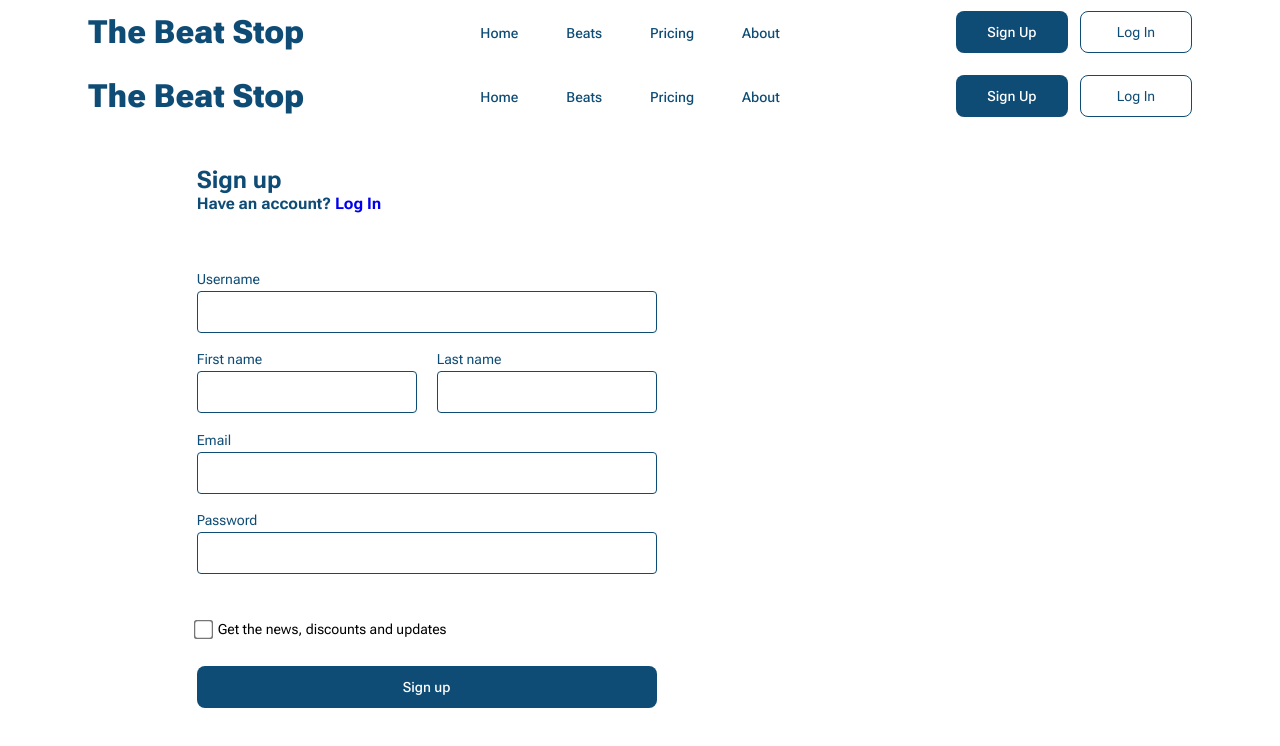
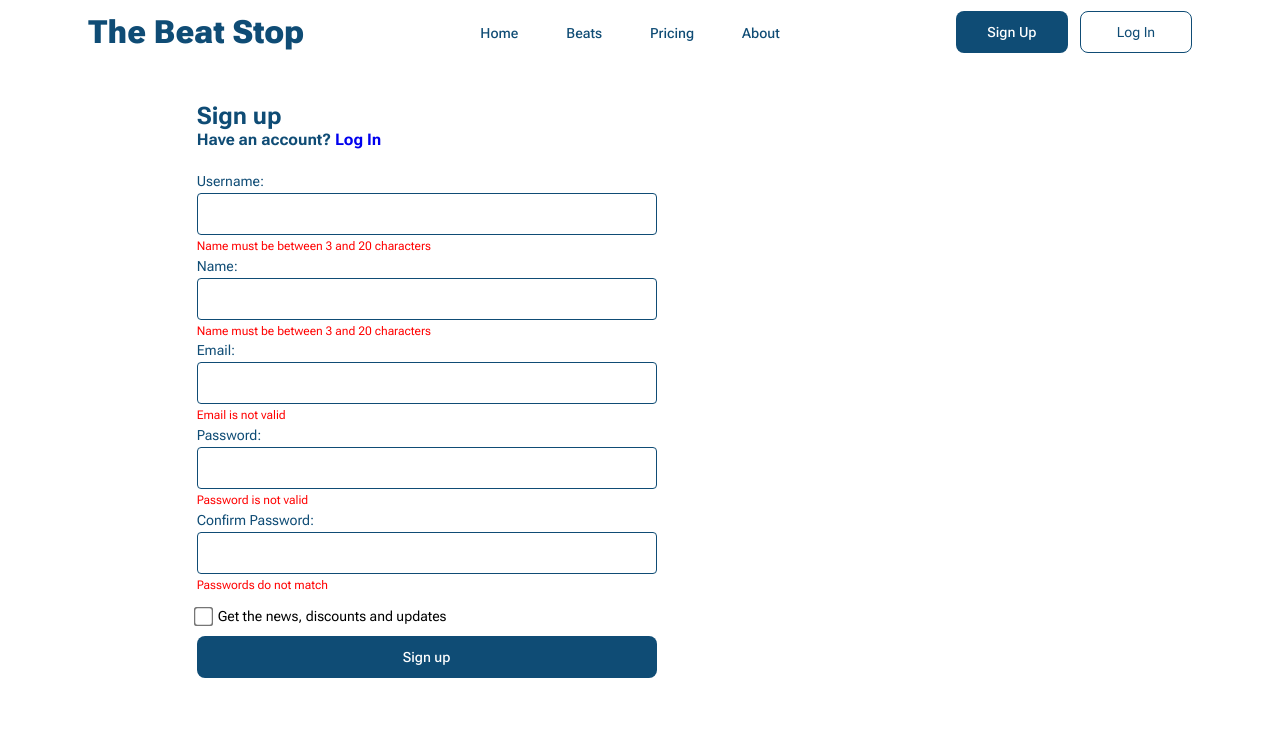
Before and after one commit to lawuysal/the-beat-stop, a React (Vite) app: page /signup/1 in a window 1280 px wide. Shown: the top 746 px of the page. Built offline with nearby package versions, Linux system fonts and the light colour scheme.

Commit message:
Signup page's states has renewed.

```diff
--- a/src/pages/SignupPage.jsx
+++ b/src/pages/SignupPage.jsx
@@ -2,140 +2,204 @@ import NavBar from "../components/NavBar";
 import "./../pages/SignupPage.css";
 import Button from "../components/Button";
 import InputBox from "../components/InputBox";
-import { useState } from "react";
+import { useState, useReducer, useEffect } from "react";
 import { useParams } from "react-router-dom";
 import validator from "validator";
 import { serverURLs } from "../util/constans";
 
-// {
-//   "username": "jane_smith",
-//   "name": "Jane Smith",
-//   "email": "jane.smith@example.com",
-//   "password": "password456",
-//   "role": "admin",
-//   "photo": "images/avatar-002.jpg",
-//   "description": "none",
-//   "age": "25",
-//   "gender": "female",
-//   "membership": "premium",
-//   "lastMonthSale": false
-// }
-
 const SignupPage = () => {
-  const [username, setUsername] = useState("");
-  const [isValidUsername, setIsValidUsername] = useState(true);
-  const [firstName, setFirstName] = useState("");
-  const [lastName, setLastName] = useState("");
-  const [isValidName, setIsValidName] = useState(true);
-  const [email, setEmail] = useState("");
-  const [isValidEmail, setIsValidEmail] = useState(true);
-  const [password, setPassword] = useState("");
-  const [isValidPassword, setIsValidPassword] = useState(true);
-  const { membership } = useParams();
-
-  async function handleSubmit(e) {
-    try {
-      e.preventDefault;
-
-      checkValidation();
-
-      if (!isValidUsername) {
-        throw new Error("Username is not valid.");
-      }
-      if (!isValidEmail) {
-        throw new Error("Email is not valid.");
-      }
-      if (!isValidPassword) {
-        throw new Error("Password is not valid.");
-      }
-      if (!isValidName) {
-        throw new Error("Name is not valid.");
-      }
-
-      const postBody = {
-        username: username,
-        name: `${firstName} ${lastName}`,
-        email: email,
-        password: password,
-        membership: membership,
+  const initialDataState = {
+    username: "",
+    name: "",
+    email: "",
+    password: "",
+    passwordConfirm: "",
+    membership: "free",
+    mailList: false,
   };
 
-      const res = await fetch(`${serverURLs.USERS}`, {
-        method: "post",
-        headers: {
-          "Content-Type": "application/json",
+  const initialValidationState = {
+    username: {
+      isValid: false,
+      message: "Name must be between 3 and 20 characters",
     },
-        body: JSON.stringify(postBody),
-      });
+    name: {
+      isValid: false,
+      message: "Name must be between 3 and 20 characters",
+    },
+    email: { isValid: false, message: "Email is not valid" },
+    password: { isValid: false, message: "Password is not valid" },
+    passwordConfirm: { isValid: false, message: "Passwords do not match" },
+    membership: { isValid: true, message: "" },
+    mailList: { isValid: true, message: "" },
+  };
 
-      const data = await res.json();
-      console.log(data);
-    } catch (err) {
-      //alert(err.message);
-      console.log(err);
+  const [emailExists, setEmailExists] = useState(false);
+  const [usernameExists, setUsernameExists] = useState(false);
+  const [dataState, dataDispatch] = useReducer(dataReducer, initialDataState);
+  const [validationState, validationDispatch] = useReducer(
+    validationReducer,
+    initialValidationState
+  );
+
+  function dataReducer(state, action) {
+    switch (action.type) {
+      case "username":
+        return { ...state, username: action.value };
+      case "name":
+        return { ...state, name: action.value };
+      case "email":
+        return { ...state, email: action.value };
+      case "password":
+        return { ...state, password: action.value };
+      case "passwordConfirm":
+        return { ...state, passwordConfirm: action.value };
+      case "membership":
+        return { ...state, membership: action.value };
+      case "mailList":
+        return { ...state, mailList: action.value };
+      default:
+        return state;
     }
   }
 
-  async function checkValidation() {
-    setIsValidEmail(false);
-    setIsValidName(false);
-    setIsValidPassword(false);
-    setIsValidUsername(false);
-    try {
-      // Checks if the username is short, long or dublicate
-      if (username.length > 3 && username.length < 16) {
-        const usernameRes = await fetch(
-          `${serverURLs.USERS}/?username=${username}`
-        );
-
-        const usernameData = await usernameRes.json();
-        console.log(usernameData.data.users.length > 0);
-
-        if (usernameData.data.users.length > 0) {
-          setIsValidUsername(false);
-        } else {
-          setIsValidUsername(true);
+  function validationReducer(state, action) {
+    switch (action.type) {
+      case "username":
+        return {
+          ...state,
+          username: {
+            isValid: validator.isLength(action.value, { min: 3, max: 20 }),
+          },
+        };
+      case "username-dublicate":
+        return {
+          ...state,
+          username: {
+            isValid: action.value,
+          },
+        };
+      case "name":
+        return {
+          ...state,
+          name: {
+            isValid: validator.isLength(action.value, { min: 3, max: 20 }),
+          },
+        };
+      case "email":
+        return {
+          ...state,
+          email: {
+            isValid: validator.isEmail(action.value),
+          },
+        };
+      case "email-dublicate":
+        return {
+          ...state,
+          email: {
+            isValid: action.value,
+          },
+        };
+      case "password":
+        return {
+          ...state,
+          password: {
+            isValid: validator.isLength(action.value, { min: 8, max: 20 }),
+          },
+        };
+      case "passwordConfirm":
+        return {
+          ...state,
+          passwordConfirm: {
+            isValid: action.value === dataState.password,
+          },
+        };
+      case "membership":
+        return { ...state, membership: { isValid: true } };
+      case "mailList":
+        return {
+          ...state,
+          mailList: {
+            isValid: action.value === true || action.value === false,
+          },
+        };
+      default:
+        return state;
     }
-        console.log(isValidUsername);
   }
 
-      // Checks if the email is valid
-      if (email.length >= 12) {
-        const emailRes = await fetch(`${serverURLs.USERS}/?username=${email}`);
-        const emailData = await emailRes.json();
-        if (emailData.data.users.length > 0) {
-          setIsValidEmail(false);
-        } else if (validator.isEmail()) {
-          setIsValidEmail(true);
+  function handleUsername(value) {
+    validationDispatch({ type: "username", value: value });
+    dataDispatch({ type: "username", value: value });
+  }
+  function handleName(value) {
+    validationDispatch({ type: "name", value: value });
+    dataDispatch({ type: "name", value: value });
+  }
+  function handleEmail(value) {
+    validationDispatch({ type: "email", value: value });
+    dataDispatch({ type: "email", value: value });
+  }
+  function handlePassword(value) {
+    validationDispatch({ type: "password", value: value });
+    dataDispatch({ type: "password", value: value });
+  }
+  function handlePasswordConfirm(value) {
+    validationDispatch({ type: "passwordConfirm", value: value });
+    dataDispatch({ type: "passwordConfirm", value: value });
+  }
+  function handleMembership(value) {
+    validationDispatch({ type: "membership", value: value });
+    dataDispatch({ type: "membership", value: value });
+  }
+  function handleMailList(value) {
+    validationDispatch({ type: "mailList", value: value });
+    dataDispatch({ type: "mailList", value: value });
   }
 
-        console.log(isValidEmail);
+  async function handleDublicateEmail() {
+    const res = await fetch(
+      `${serverURLs.USERS_CHECK_EMAIL}/${dataState.email}`
+    );
+    const data = await res.json();
+    console.log(data.exists, "email");
+    setEmailExists(data.exists);
   }
 
-      if (validator.isStrongPassword()) {
-        setIsValidPassword(true);
-      } else {
-        setIsValidPassword(false);
+  async function handleDublicateUsername() {
+    const res = await fetch(
+      `${serverURLs.USERS_CHECK_USERNAME}/${dataState.username}`
+    );
+    const data = await res.json();
+    console.log(data.exists, "username");
+    setUsernameExists(data.exists);
   }
 
-      if (
-        firstName.length > 2 &&
-        firstName.length < 25 &&
-        lastName.length > 2 &&
-        lastName.length < 25
-      ) {
-        setIsValidName(true);
-      } else {
-        setIsValidName(false);
+  async function handleSignup() {
+    await handleDublicateEmail();
+    await handleDublicateUsername();
+
+    validationDispatch({ type: "username", value: dataState.username });
+    validationDispatch({ type: "name", value: dataState.name });
+    validationDispatch({ type: "email", value: dataState.email });
+    validationDispatch({ type: "password", value: dataState.password });
+    validationDispatch({
+      type: "passwordConfirm",
+      value: dataState.passwordConfirm,
+    });
+
+    console.log(usernameExists, emailExists);
+
+    if (usernameExists) {
+      validationDispatch({ type: "username-dublicate", value: false });
     }
-    } catch (err) {
-      console.log(err);
+    if (emailExists) {
+      validationDispatch({ type: "email-dublicate", value: false });
     }
   }
 
   return (
     <>
-      <NavBar></NavBar>
       <br />
       <br />
       <div className="signup-wrapper">
@@ -148,77 +212,50 @@ const SignupPage = () => {
               </h4>
             </div>
             <div className="forms">
-              <InputBox type="text" callback={setUsername}>
-                Username
+              <InputBox
+                type="text"
+                callback={handleUsername}
+                error={validationState.username}
+              >
+                Username:
               </InputBox>
-              {isValidUsername ? (
-                <div></div>
-              ) : (
-                <>
-                  <p className="error-text">⛔ Username is not valid.</p>
-                  <br />
-                </>
-              )}
-              <div className="name">
-                <InputBox type="text" callback={setFirstName}>
-                  First name
+              <InputBox
+                type="text"
+                callback={handleName}
+                error={validationState.name}
+              >
+                Name:
               </InputBox>
-                <InputBox type="text" callback={setLastName}>
-                  Last name
+              <InputBox
+                type="email"
+                callback={handleEmail}
+                error={validationState.email}
+              >
+                Email:
               </InputBox>
-              </div>
-              {isValidName ? (
-                <div></div>
-              ) : (
-                <>
-                  <p className="error-text">⛔ Name is not valid.</p>
-                  <br />
-                </>
-              )}
-              <>
-                <InputBox type="email" callback={setEmail}>
-                  Email
+              <InputBox
+                type="password"
+                callback={handlePassword}
+                error={validationState.password}
+              >
+                Password:
               </InputBox>
-                {isValidEmail ? (
-                  <div></div>
-                ) : (
-                  <>
-                    <p className="error-text">⛔ Email is not valid.</p>
-                    <br />
-                  </>
-                )}
-              </>
-              <>
-                <InputBox type="password" callback={setPassword}>
-                  Password
+              <InputBox
+                type="password"
+                callback={handlePasswordConfirm}
+                error={validationState.passwordConfirm}
+              >
+                Confirm Password:
               </InputBox>
-                {isValidPassword ? (
-                  <div></div>
-                ) : (
-                  <>
-                    <p className="error-text">⛔ Password is not valid.</p>
-                    <br />
-                  </>
-                )}
-              </>
             </div>
             <div className="checkbox-wrapper">
               <input type="checkbox" name="get-emails" id="chk-1" />
               <p>Get the news, discounts and updates</p>
             </div>
-            <Button type="normal-button" submit={handleSubmit}>
+            <Button type="normal-button" submit={handleSignup}>
               Sign up
             </Button>
           </div>
-          {/* <div className="signup-google">
-            <div className="heading">
-              <h2>Sign up</h2>
-              <h4>
-                Have an account? <a href="#">Log In</a>
-              </h4>
-            </div>
-            <Button type="outlined-button">Continue with Google</Button>
-          </div> */}
         </div>
       </div>
     </>
```
Lines whose indentation alone changed are shown as unchanged.
